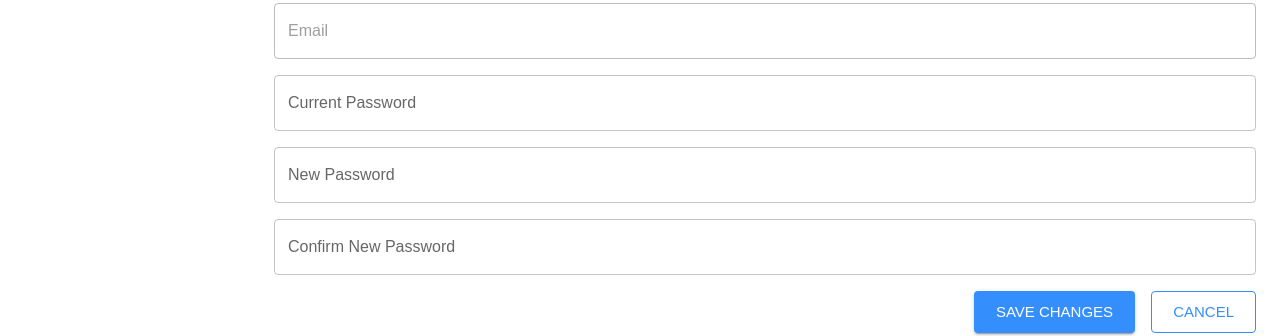
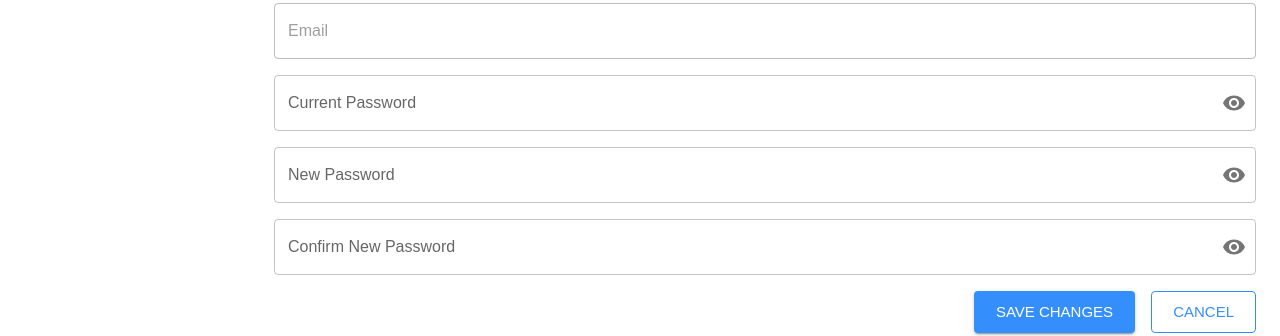
Before and after one commit to Kh1T/agteach-instructor, a React (Create React App) app: page /setting in a window 1280 px wide. Shown: the part 1169-1505 px from the top of the page. Built offline with nearby package versions, Linux system fonts and the light colour scheme; no server answers.

Commit message:
feat: added change password validations

```diff
--- a/src/pages/Setting.jsx
+++ b/src/pages/Setting.jsx
@@ -14,15 +14,37 @@ import CustomButton from "../components/CustomButton";
 import CustomFileUpload from "../components/CustomFileUpload";
 import { useGetInstructorInfoQuery } from "../store/api/authApi";
 import { useForm } from "react-hook-form";
+import FormInput from "../components/login-signup/FormInput";
+import { CustomAlert } from "../components/CustomAlert";
 
 function SettingPage() {
+  const [isShowCurrentPassword, setIsShowCurrentPassword] = useState(false);
+  const [isShowNewPasswords, setIsShowNewPasswords] = useState(false);
   const [open, setOpen] = useState(false);
   const handleOpen = () => setOpen(true);
   const handleClose = () => setOpen(false);
   const { register, handleSubmit, formState: { errors }, watch, reset } = useForm();
+  const [snackbarOpen, setSnackbarOpen] = useState(false);
+  const [snackbarMessage, setSnackbarMessage] = useState('');
+  const [snackbarSeverity, setSnackbarSeverity] = useState('success');
+
+  // Function to close snackbar
+  const handleCloseSnackbar = () => {
+      setSnackbarOpen(false);
+  };
 
   // State to hold the uploaded image URL
   const [profileImg, setProfileImg] = useState(AvatarImg);
+
+  //functions to handle show current password
+  const handleShowCurrentPassword = (current) => {
+    setIsShowCurrentPassword(!current);
+  }
+
+  //functions to handle show new passworda
+  const handleShowNewPasswords = (current) => {
+    setIsShowNewPasswords(!current);
+  }
 
   // Function to handle image upload
   const handleImageUpload = (event) => {
@@ -33,11 +55,18 @@ function SettingPage() {
     }
   };
 
-  const { data, isLoading: isAccountInformationLoading } = useGetInstructorInfoQuery();
-  console.log(data);
-  const instructorInfo = data?.data.instructors[0];
+  // Form submit handlers
+  const handleSubmitUpdateBasicInfo = (data) => {
 
-  // Cancel handler
+  }
+
+  const handleSubmitUpdatePassword = (data) => {
+    const { currentPassword, newPassword, confirmNewPassword } = data;
+
+
+  }
+
+  // Cancel update handler
   const handleCancelEdit = (instructorInfo, infoBlock) => {
     const firstInforBlock = {
       firstName: instructorInfo.firstName ,
@@ -55,38 +84,39 @@ function SettingPage() {
       confirmNewPassword: ''
     }
 
-    let finallyBlock = null;
+    let finalBlock = null;
 
     if(!infoBlock) {
-      finallyBlock = {
+      finalBlock = {
         ...firstInforBlock,
         ...secondInforBlock
       }
     } else if (infoBlock === 1) {
-      finallyBlock = firstInforBlock;
+      finalBlock = firstInforBlock;
     }
     else if (infoBlock === 2) {
-      finallyBlock = secondInforBlock;
+      finalBlock = secondInforBlock;
     }
     else {
       return
     }
 
     reset({
-      ...finallyBlock
+      ...finalBlock
     });
   };
 
+  // fetch data
+  const { data, isLoading: isAccountInformationLoading } = useGetInstructorInfoQuery();
+  console.log(data);
+  const instructorInfo = data?.data.instructors[0];
+
   useEffect(() => {
     if (data) {
+      // set all the fileds with fetched data
       handleCancelEdit(instructorInfo);
     }
   }, [data])
-
-
-  const handleUserSubmit = (data) => {
-    console.log(data)
-  }
 
   let content = <Stack sx={{width: "100%", height: "calc(100vh - 160px)", display: "flex", justifyContent: "center", alignItems: "center"}}>Loading...</Stack>;
 
@@ -209,7 +239,7 @@ function SettingPage() {
       <Divider />
 
       {/* Acount Security */}
-
+      <form onSubmit={handleSubmit(handleSubmitUpdatePassword)}>
         <Stack container gap={2} sx={{ mb: "80px"}}>
           <Typography variant="h5">Account Security</Typography>
 
@@ -222,30 +252,52 @@ function SettingPage() {
                 })
               }
             />
-
-          <TextField
+              <Stack gap={2} width={"full"}>
+                <FormInput
                   label="Current Password"
+                  type="password"
+                  handleClickShowPassword={() => handleShowCurrentPassword(isShowCurrentPassword)}
                   {...register("currentPassword", {
-              required: "Current is required",
+                    required: "Current password is required",
                     })
                   }
+                  helperText={errors.currentPassword?.message}
+                  error={errors.currentPassword}
+                  showPassword={isShowCurrentPassword}
                 />
 
-          <TextField
+                <FormInput
                   label="New Password"
+                  type="password"
+                  handleClickShowPassword={() => handleShowNewPasswords(isShowNewPasswords)}
                   {...register("newPassword", {
-              required: "New is required",
+                    required: "New password is required",
+                    minLength: {
+                      value: 8,
+                      message: "New password must be at least 8 characters long",
+                    }
                     })
                   }
+                  helperText={errors.newPassword?.message}
+                  error={errors.newPassword}
+                  showPassword={isShowNewPasswords}
                 />
 
-          <TextField
+                <FormInput
                   label="Confirm New Password"
+                  type="password"
+                  handleClickShowPassword={() => handleShowNewPasswords(isShowNewPasswords)}
                   {...register("confirmNewPassword", {
                     required: "New password confirmation is required",
+                    validate: (value) =>
+                      value === watch('newPassword') || "Passwords don't match"
                     })
                   }
+                  helperText={errors.confirmNewPassword?.message}
+                  error={errors.confirmNewPassword}
+                  showPassword={isShowNewPasswords}
                 />
+              </Stack>
 
           </Stack>
           <Grid
@@ -256,6 +308,7 @@ function SettingPage() {
             justifyContent="end"
           >
             <CustomButton
+              type="submit"
               sx={{ backgroundColor: "blue.main" }}
               variant="contained"
               size="large"
@@ -271,7 +324,12 @@ function SettingPage() {
               CANCEL
             </CustomButton>
           </Grid>
+
         </Stack>
+      </form>
+
+
+      {/* Alert element */}
     </Grid>
   }
 
```
Lines whose indentation alone changed are shown as unchanged.
